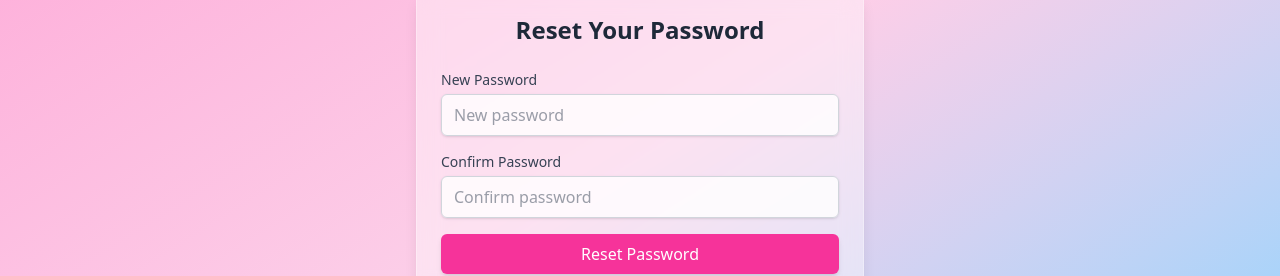
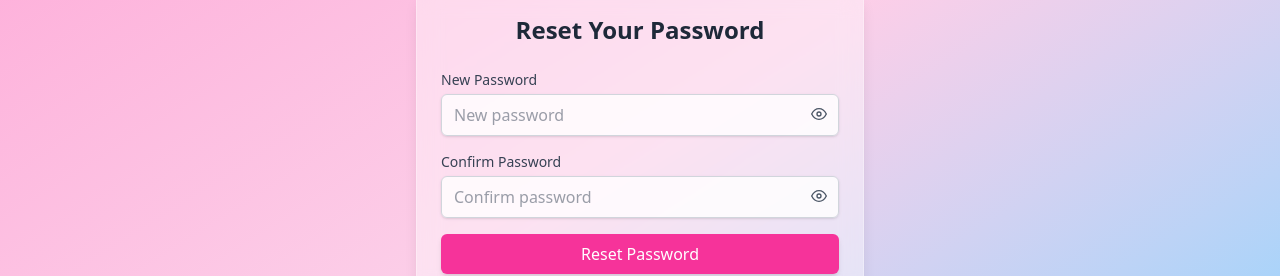
Before and after one commit to mdrobiul-dev/Chatbird-frontend, a React (Vite) app: page /reset-password/1 in a window 1280 px wide. Shown: the part 256-532 px from the top of the page. Built offline with nearby package versions, Linux system fonts and the light colour scheme; no server answers.

Commit message:
fix some bugs

```diff
--- a/src/pages/Registration.jsx
+++ b/src/pages/Registration.jsx
@@ -2,6 +2,7 @@ import React, { useState } from "react";
 import { Link, useNavigate } from "react-router-dom";
 import { authServices } from "../services/api";
 import { ToastContainer, toast } from "react-toastify";
+import { FiEye, FiEyeOff } from "react-icons/fi";
 
 const Registration = () => {
   const navigate = useNavigate();
@@ -11,6 +12,8 @@ const Registration = () => {
     email: "",
     password: "",
   });
+
+  const [showPassword, setShowPassword] = useState(false);
 
   const handleReg = async (e) => {
     e.preventDefault();
@@ -108,7 +111,7 @@ const Registration = () => {
             </div>
 
             {/* Password Field */}
-            <div>
+            <div className="relative">
               <label
                 className="block text-sm font-medium text-gray-700 mb-1"
                 htmlFor="password"
@@ -121,11 +124,17 @@ const Registration = () => {
                 }
                 id="password"
                 name="password"
-                type="password"
+                type={showPassword ? "text" : "password"}
                 required
-                className="w-full px-4 py-3 rounded-lg bg-white/90 border border-gray-200 focus:outline-none focus:ring-2 focus:ring-pink-300 focus:border-transparent transition-all duration-200"
-                placeholder="••••••••"
+                className="w-full px-4 py-3 rounded-lg bg-white/90 border border-gray-200 focus:outline-none focus:ring-2 focus:ring-pink-300 focus:border-transparent transition-all duration-200 pr-12"
+                placeholder="at least 8 characters, number, uppercase"
               />
+              <div
+                className="absolute right-3 top-[42px] text-xl text-gray-600 cursor-pointer"
+                onClick={() => setShowPassword((prev) => !prev)}
+              >
+                {showPassword ? <FiEyeOff /> : <FiEye />}
+              </div>
             </div>
           </div>
 
--- a/src/pages/Resetpassword.jsx
+++ b/src/pages/Resetpassword.jsx
@@ -2,6 +2,7 @@ import { useNavigate, useParams, useSearchParams } from "react-router-dom";
 import { useState } from "react";
 import { authServices } from "../services/api";
 import { ToastContainer, toast } from "react-toastify";
+import { FiEye, FiEyeOff } from "react-icons/fi";
 
 const ResetPassword = () => {
   const { randomString } = useParams();
@@ -12,7 +13,10 @@ const ResetPassword = () => {
   const [confirm, setConfirm] = useState("");
   const [loading, setLoading] = useState(false);
   const [status, setStatus] = useState("");
-  const navigate = useNavigate()
+  const [showPassword, setShowPassword] = useState(false);
+  const [showConfirm, setShowConfirm] = useState(false);
+
+  const navigate = useNavigate();
 
   const handleReset = async (e) => {
     e.preventDefault();
@@ -25,7 +29,7 @@ const ResetPassword = () => {
     setStatus("");
 
     try {
-     const res = await authServices.resetpassword(randomString,email,password)
+      const res = await authServices.resetpassword(randomString, email, password);
       toast.success(res.message);
       setTimeout(() => {
         navigate("/login");
@@ -65,32 +69,46 @@ const ResetPassword = () => {
         </h2>
 
         <form onSubmit={handleReset}>
-          <div className="mb-4">
+          {/* Password Input */}
+          <div className="mb-4 relative">
             <label className="block text-sm font-medium text-gray-700 mb-1">
               New Password
             </label>
             <input
-              type="password"
+              type={showPassword ? "text" : "password"}
               required
-              className="w-full px-3 py-2 border border-gray-300 rounded-md shadow-sm bg-white/80 text-gray-700 focus:outline-none focus:ring-2 focus:ring-pink-400"
+              className="w-full px-3 py-2 border border-gray-300 rounded-md shadow-sm bg-white/80 text-gray-700 focus:outline-none focus:ring-2 focus:ring-pink-400 pr-10"
               value={password}
               onChange={(e) => setPassword(e.target.value)}
               placeholder="New password"
             />
+            <div
+              onClick={() => setShowPassword(!showPassword)}
+              className="absolute right-3 top-9 cursor-pointer text-gray-600"
+            >
+              {showPassword ? <FiEyeOff /> : <FiEye />}
+            </div>
           </div>
 
-          <div className="mb-4">
+          {/* Confirm Password Input */}
+          <div className="mb-4 relative">
             <label className="block text-sm font-medium text-gray-700 mb-1">
               Confirm Password
             </label>
             <input
-              type="password"
+              type={showConfirm ? "text" : "password"}
               required
-              className="w-full px-3 py-2 border border-gray-300 rounded-md shadow-sm bg-white/80 text-gray-700 focus:outline-none focus:ring-2 focus:ring-pink-400"
+              className="w-full px-3 py-2 border border-gray-300 rounded-md shadow-sm bg-white/80 text-gray-700 focus:outline-none focus:ring-2 focus:ring-pink-400 pr-10"
               value={confirm}
               onChange={(e) => setConfirm(e.target.value)}
               placeholder="Confirm password"
             />
+            <div
+              onClick={() => setShowConfirm(!showConfirm)}
+              className="absolute right-3 top-9 cursor-pointer text-gray-600"
+            >
+              {showConfirm ? <FiEyeOff /> : <FiEye />}
+            </div>
           </div>
 
           <button
```
Lines whose indentation alone changed are shown as unchanged.
